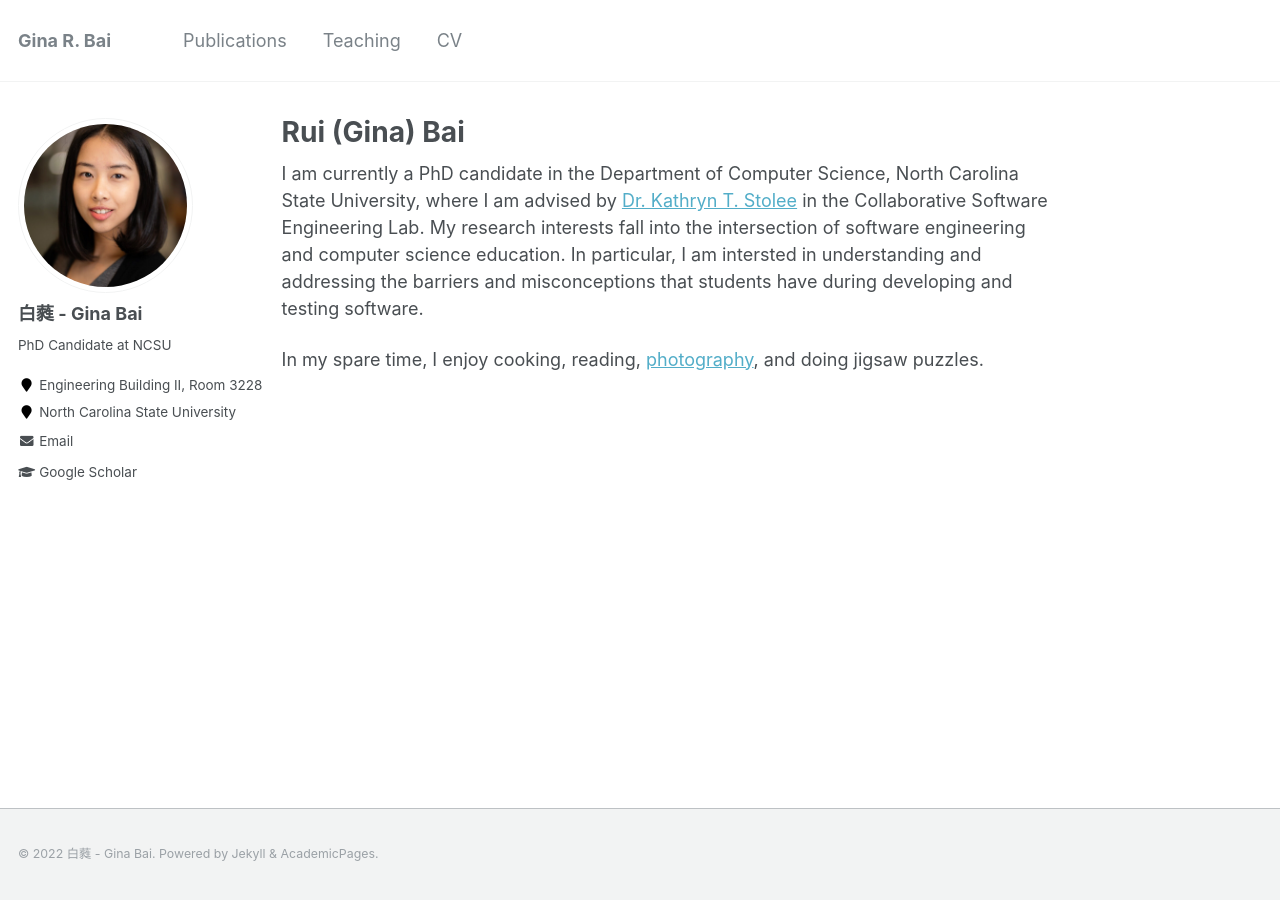
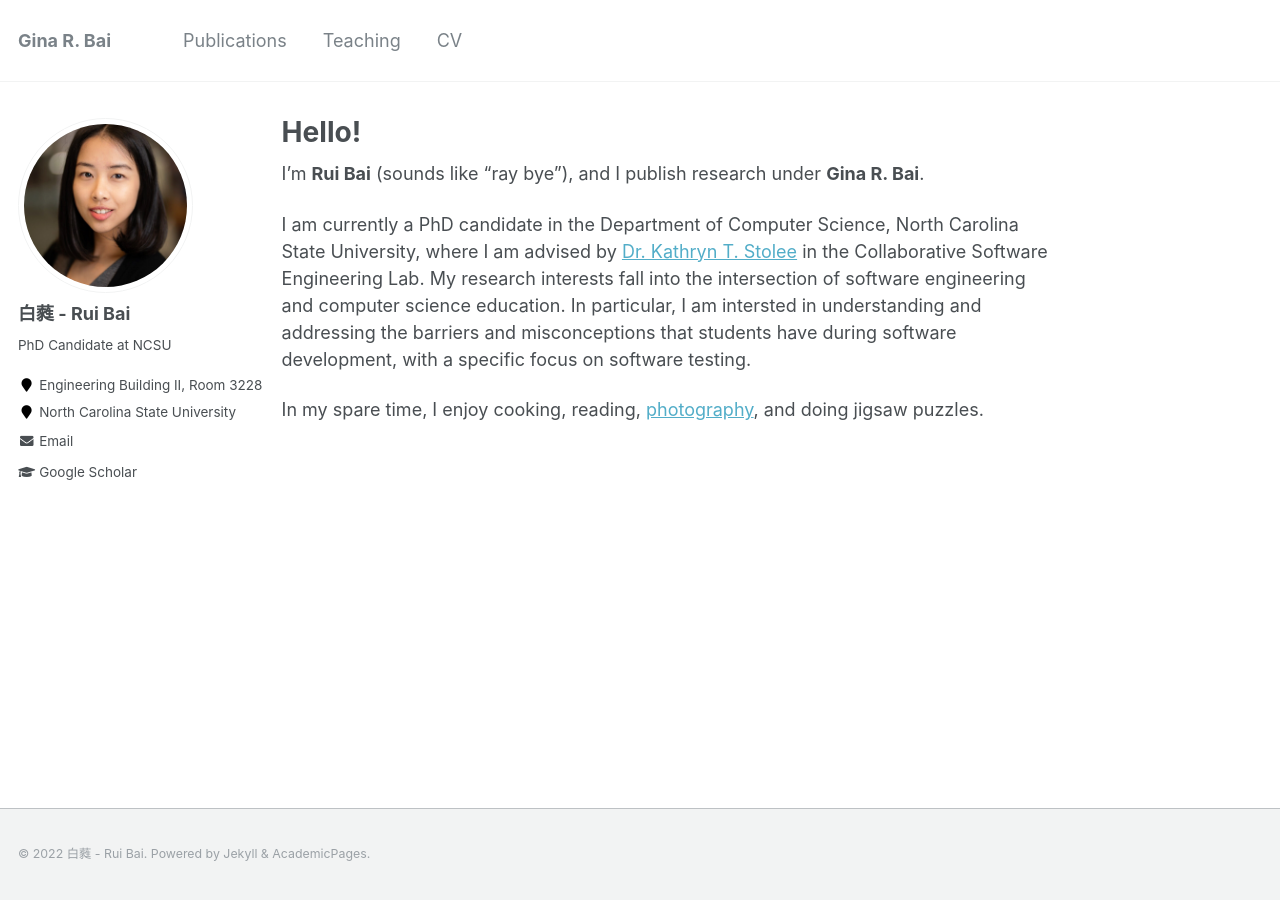
Before and after one commit to ginaBai/ginabai.github.io, a Jekyll site: the page built from _pages/about.md, in a window 1280 px wide. Built offline with Jekyll 4.4.1, drawn with Linux system fonts in a browser that asks for light colours.

Commit message:
Updated self-intro

```diff
--- a/_config.yml
+++ b/_config.yml
@@ -9,7 +9,7 @@
 locale                   : "en-US"
 title                    : "Gina R. Bai"
 title_separator          : "-"
-name                     : &name "白蕤 - Gina Bai"
+name                     : &name "白蕤 - Rui Bai"
 description              : &description "personal description"
 url                      : "https://ginabai.github.io" # the base hostname & protocol for your site e.g. "https://mmistakes.github.io"
 baseurl                  : "" # the subpath of your site, e.g. "/blog"
@@ -80,7 +80,7 @@
 
 # Site Author
 author:
-  name             : "白蕤 - Gina Bai"
+  name             : "白蕤 - Rui Bai"
   avatar           : "ProfilePic.JPG"
   bio              : "PhD Candidate at NCSU"
   location         : "Engineering Building II, Room 3228"
--- a/_pages/about.md
+++ b/_pages/about.md
@@ -1,6 +1,6 @@
 ---
 permalink: /
-title: "Rui (Gina) Bai"
+title: " Hello!"
 excerpt: "About me"
 author_profile: true
 redirect_from:
@@ -8,6 +8,8 @@
   - /about.html
 ---
 
-I am currently a PhD candidate in the Department of Computer Science, North Carolina State University, where I am advised by <a href="https://kstolee.github.io" target="_blank">Dr. Kathryn T. Stolee</a> in the Collaborative Software Engineering Lab. My research interests fall into the intersection of software engineering and computer science education. In particular, I am intersted in understanding and addressing the barriers and misconceptions that students have during developing and testing software.
+I'm <b>Rui Bai</b> (sounds like "ray bye"), and I publish research under <b>Gina R. Bai</b>.
+
+I am currently a PhD candidate in the Department of Computer Science, North Carolina State University, where I am advised by <a href="https://kstolee.github.io" target="_blank">Dr. Kathryn T. Stolee</a> in the Collaborative Software Engineering Lab. My research interests fall into the intersection of software engineering and computer science education. In particular, I am intersted in understanding and addressing the barriers and misconceptions that students have during software development, with a specific focus on software testing.
 
 In my spare time, I enjoy cooking, reading, <a href="https://www.instagram.com/ginabai_r/" target="_blank">photography</a>, and doing jigsaw puzzles.
```
